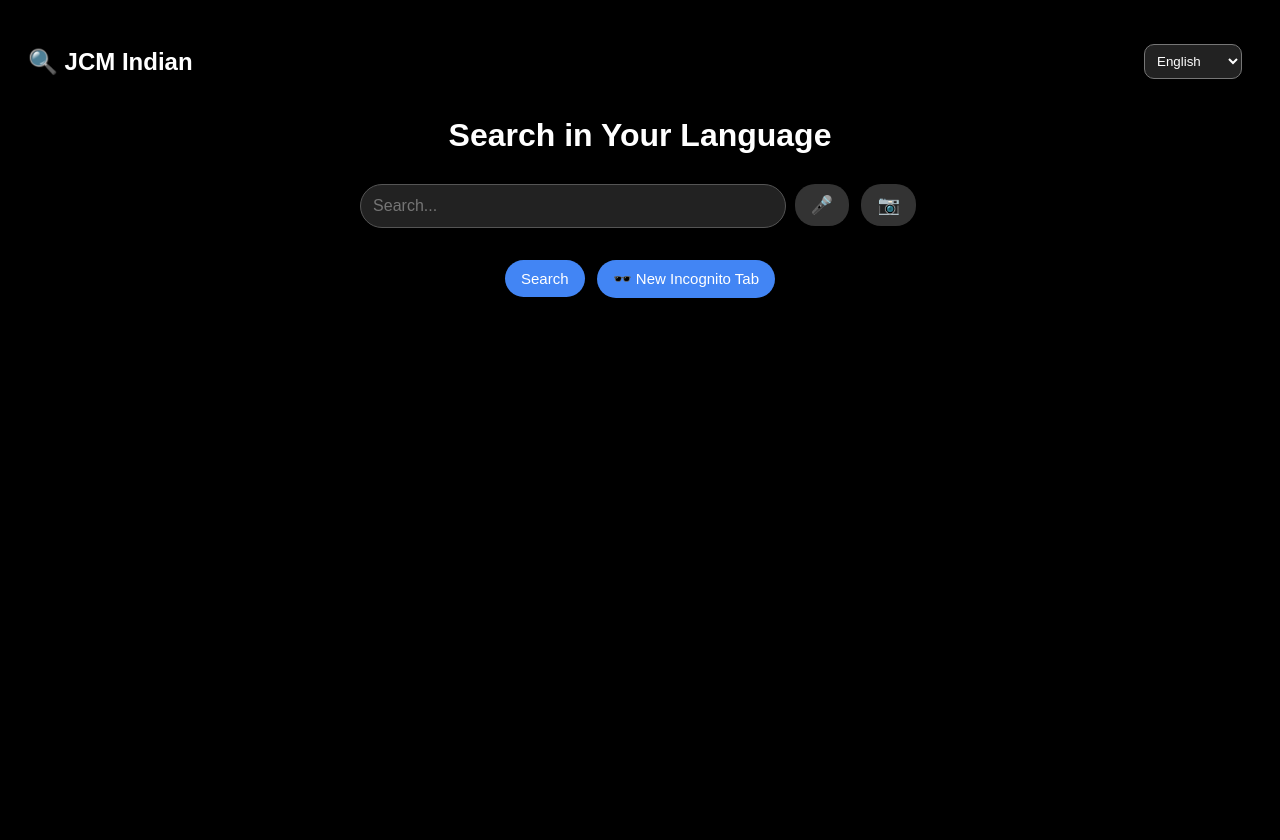
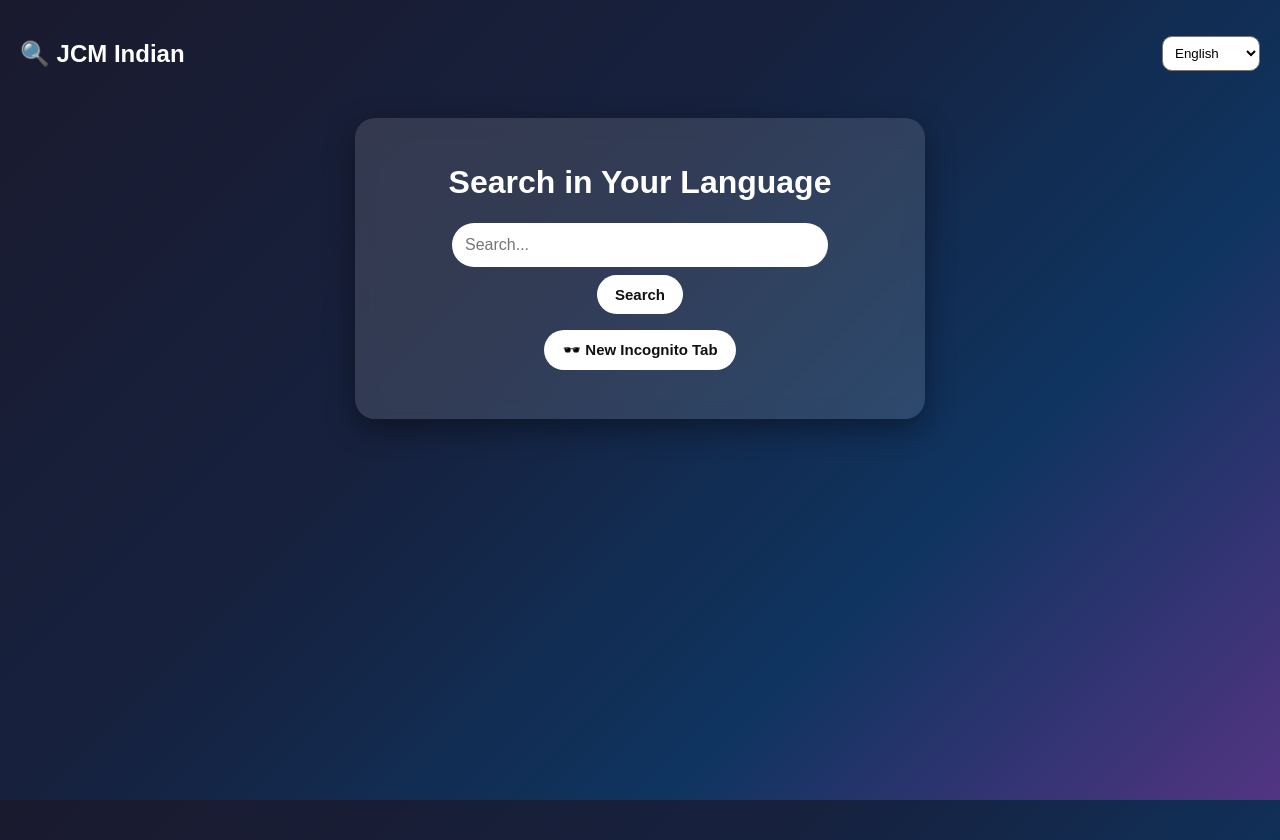
Before and after one commit to dirgkorot/jcm-indian, a plain HTML site: page index.html in a window 1280 px wide. Before the commit the page ends 800 px from the top, so only its background shows below. Drawn offline with Linux system fonts and the light colour scheme.

Commit message:
Enhance UI and add voice/camera features
Updated styles and added voice and camera functionality in incognito mode.

```diff
--- a/index.html
+++ b/index.html
@@ -5,15 +5,24 @@
 <meta name="viewport" content="width=device-width, initial-scale=1.0">
 <title>JCM Indian Search</title>
 <style>
-body{background:#000 !important;color:white !important;font-family:Arial,sans-serif;text-align:center;padding:20px}
-body.incognito{background:#202124 !important}
-input{width:80%;max-width:400px;padding:12px;font-size:16px;border-radius:25px;border:1px solid #555;outline:none;background:#222;color:white}
-button{padding:10px 16px;margin:8px 4px;font-size:15px;border:none;border-radius:20px;cursor:pointer;background:#4285f4;color:white}
-button.closeBtn{background:#ea4335}
-button.iconBtn{background:#333;font-size:18px}
-select{padding:8px;border-radius:10px;margin:10px;background:#222;color:white}
+/* MARI RITE MAST BACKGROUND */
+body{
+  min-height:100vh;margin:0;padding:20px;font-family:Arial,sans-serif;text-align:center;color:#fff;
+  background: linear-gradient(135deg, #1a1a2e 0%, #16213e 40%, #0f3460 70%, #533483 100%);
+  background-attachment:fixed;
+}
+body.incognito{
+  background: linear-gradient(135deg, #000000 0%, #232526 50%, #414345 100%) !important;
+}
+.card{background:rgba(255,255,255,0.12);backdrop-filter:blur(10px);border-radius:20px;padding:25px;max-width:520px;margin:30px auto;box-shadow:0 10px 30px rgba(0,0,0,0.4)}
+input{width:75%;max-width:350px;padding:13px;font-size:16px;border-radius:25px;border:none;outline:none}
+button{padding:11px 18px;margin:8px 4px;font-size:15px;border:none;border-radius:20px;cursor:pointer;background:#fff;color:#111;font-weight:bold}
+button.closeBtn{background:#ff3b30;color:white}
+button.iconBtn{background:#ffcc00;font-size:18px}
+select{padding:8px;border-radius:10px;background:white}
 .top{display:flex;justify-content:space-between;align-items:center}
-#preview{max-width:300px;margin-top:10px;border-radius:10px;display:none}
+#preview{max-width:280px;margin-top:12px;border-radius:12px;display:none}
+#voiceCam{display:none}
 </style>
 </head>
 <body>
@@ -25,19 +34,26 @@ select{padding:8px;border-radius:10px;margin:10px;background:#222;color:white}
 </select>
 </div>
 
+<div class="card">
 <h1 id="title">Search in Your Language</h1>
+<input id="searchBox" placeholder="Search...">
 
-<input id="searchBox" placeholder="Search...">
-<button class="iconBtn" onclick="startVoice()" title="Voice">🎤</button>
-<button class="iconBtn" onclick="document.getElementById('cam').click()" title="Camera">📷</button>
+<!-- CAMERA ANE MIC - FAKT INCOGNITO MA DEKHASE -->
+<div id="voiceCam">
+<button class="iconBtn" onclick="startVoice()">🎤</button>
+<button class="iconBtn" onclick="document.getElementById('cam').click()">📷</button>
 <input type="file" id="cam" accept="image/*" capture="environment" style="display:none" onchange="showImage(event)">
-<br>
-<img id="preview">
+<br><img id="preview">
+</div>
+
 <br>
 <button id="searchBtn" onclick="doSearch()">Search</button>
+<br>
 <button id="openBtn" onclick="openIncognito()">🕶️ New Incognito Tab</button>
 <button id="closeBtn" class="closeBtn" onclick="closeIncognito()" style="display:none">❌ Close Incognito</button>
 <p id="status"></p>
+<p id="incognitoNote" style="display:none;font-size:13px;opacity:0.8">🔒 Incognito ma Camera ane Voice chalu che</p>
+</div>
 
 <script>
 let T = {
@@ -89,30 +105,24 @@ function closeIncognito(){
   window.close();
   setTimeout(function(){window.location.href=window.location.href.split('?')[0]},500);
 }
-// 🎤 Boline puchva - Voice
 function startVoice(){
   let t=T[getLang()]||T['en'];
   let SR = window.SpeechRecognition || window.webkitSpeechRecognition;
-  if(!SR){ alert("Voice not supported in this browser"); return; }
+  if(!SR){ alert("Voice not supported"); return; }
   let rec = new SR();
   let langMap = {'gu':'gu-IN','hi':'hi-IN','en':'en-IN','mr':'mr-IN','ta':'ta-IN','te':'te-IN','bn':'bn-IN','pa':'pa-IN','ml':'ml-IN','kn':'kn-IN','or':'or-IN','as':'as-IN','ur':'ur-IN','ne':'ne-NP'};
   rec.lang = langMap[getLang()] || 'en-IN';
   document.getElementById('status').innerText = t.listening;
   rec.start();
   rec.onresult = function(e){
-    let txt = e.results[0][0].transcript;
-    document.getElementById('searchBox').value = txt;
+    document.getElementById('searchBox').value = e.results[0][0].transcript;
     doSearch();
   };
 }
-// 📷 Camera
 function showImage(e){
-  let file = e.target.files[0];
-  if(!file) return;
+  let file = e.target.files[0]; if(!file) return;
   let img = document.getElementById('preview');
-  img.src = URL.createObjectURL(file);
-  img.style.display='block';
-  // Google Lens ma kholva
+  img.src = URL.createObjectURL(file); img.style.display='block';
   if(confirm("Photo ne Google Lens ma kholvu che?")) window.open('https://lens.google.com/','_blank');
 }
 window.onload=function(){
@@ -121,7 +131,14 @@ window.onload=function(){
     document.body.classList.add('incognito');
     document.getElementById('openBtn').style.display='none';
     document.getElementById('closeBtn').style.display='inline-block';
+    document.getElementById('voiceCam').style.display='block';
+    document.getElementById('incognitoNote').style.display='block';
     if(p.get('lang')) document.getElementById('lang').value=p.get('lang');
+  } else {
+    document.getElementById('closeBtn').style.display='none';
+    document.getElementById('openBtn').style.display='inline-block';
+    document.getElementById('voiceCam').style.display='none';
+    document.getElementById('incognitoNote').style.display='none';
   }
   changeLang();
 };
```
